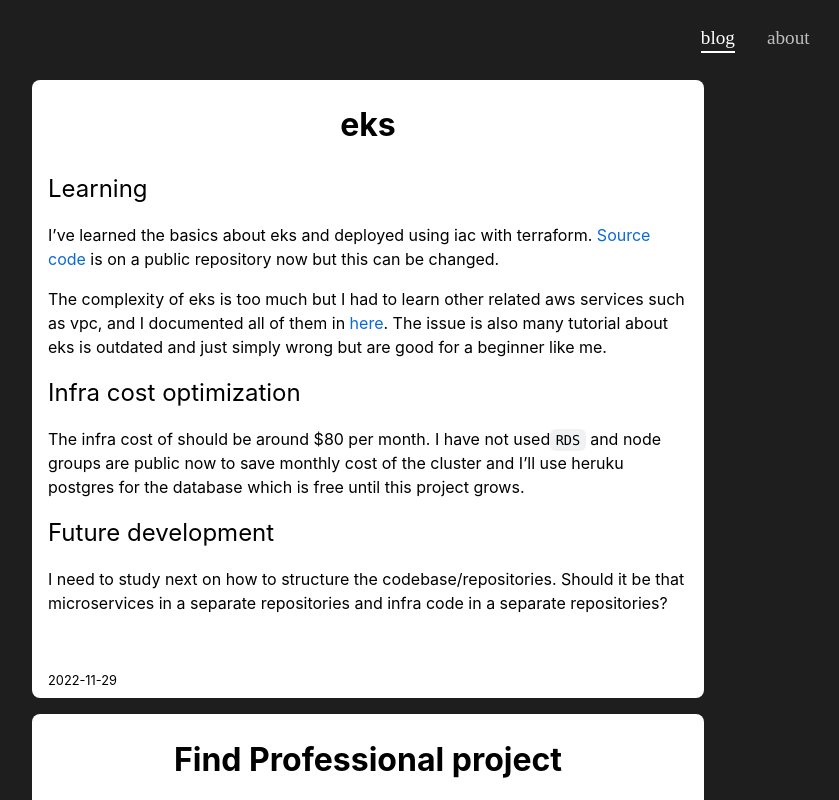
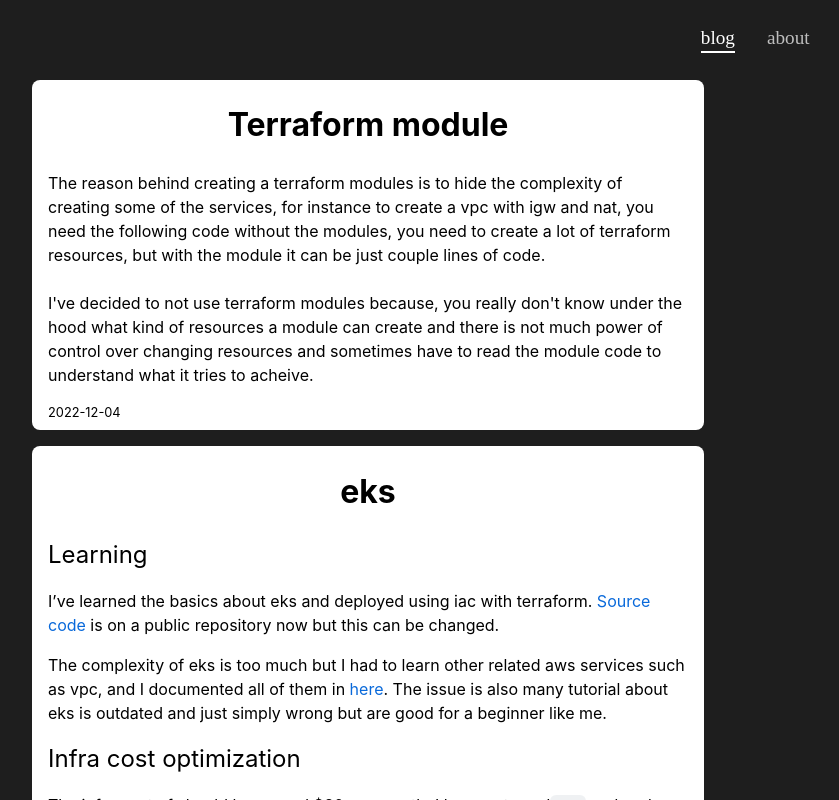
Before and after one commit to hulkdx/sabajafarzadeh.com, a React app: page / in a window 1280 px wide. Shown: the whole page, without its empty margins (272-1111 px from the left). Built offline with nearby package versions, Linux system fonts and the light colour scheme.

Commit message:
blog: terraform module

```diff
--- a/src/components/pages/blog/data.jsx
+++ b/src/components/pages/blog/data.jsx
@@ -2,6 +2,13 @@
 import React from 'react';
 
 export default [
+  {
+    title: 'Terraform module',
+    content: `The reason behind creating a terraform modules is to hide the complexity of creating some of the services, for instance to create a vpc with igw and nat, you need the following code without the modules, you need to create a lot of terraform resources, but with the module it can be just couple lines of code.
+
+    I've decided to not use terraform modules because, you really don't know under the hood what kind of resources a module can create and there is not much power of control over changing resources and sometimes have to read the module code to understand what it tries to acheive.`,
+    date: '2022-12-04',
+  },
   {
     title: 'eks',
     content: (
```
Also changed, not shown: 1 other file (tests, documents, lock files or other folders).
